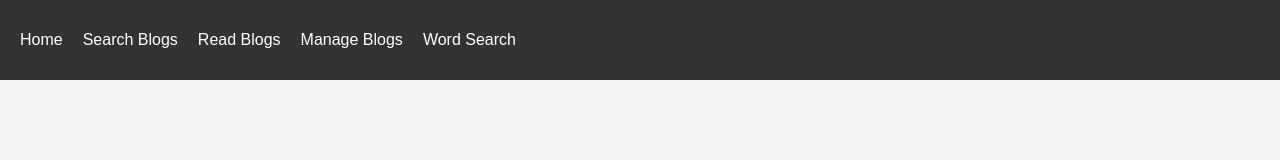
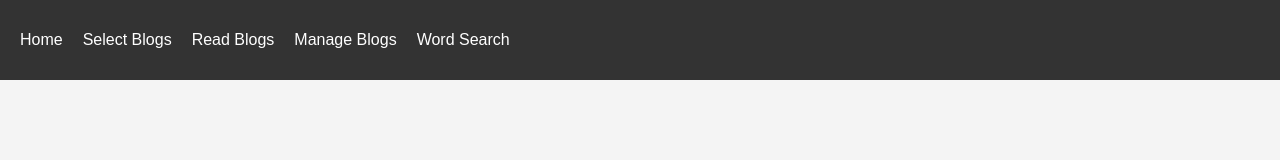
Before and after one commit to Chokseys2022/Frontend, a React (Vite) app: page / in a window 1280 px wide. Shown: the top 160 px of the page. Built offline with nearby package versions, Linux system fonts and the light colour scheme.

Commit message:
changed name from search to select

```diff
--- a/src/App.jsx
+++ b/src/App.jsx
@@ -10,10 +10,11 @@
 import Header from "./components/Header.jsx";
 import Footer from "./components/Footer.jsx";
 import Home from "./pages/Home.jsx";
-import SearchBlog from "./pages/SearchBlog.jsx";
+import SearchBlog from "./pages/SelectBlog.jsx";
 import ReadBlog from "./pages/ReadBlog.jsx";
 import ManageBlog from "./pages/ManageBlog.jsx";
 import WordSearch from "./pages/WordSearch.jsx";
+
 
 function App() {
   return (
--- a/src/components/Header.jsx
+++ b/src/components/Header.jsx
@@ -14,8 +14,8 @@
             </Link>
           </li>
           <li>
-            <Link to="/search" label="Search Blog">
-              Search Blogs
+            <Link to="/search" label="Select Blog">
+              Select Blogs
             </Link>
           </li>
           <li>
```
Also changed, not shown: src/pages/SelectBlog.jsx (renamed from src/pages/SearchBlog.jsx).
